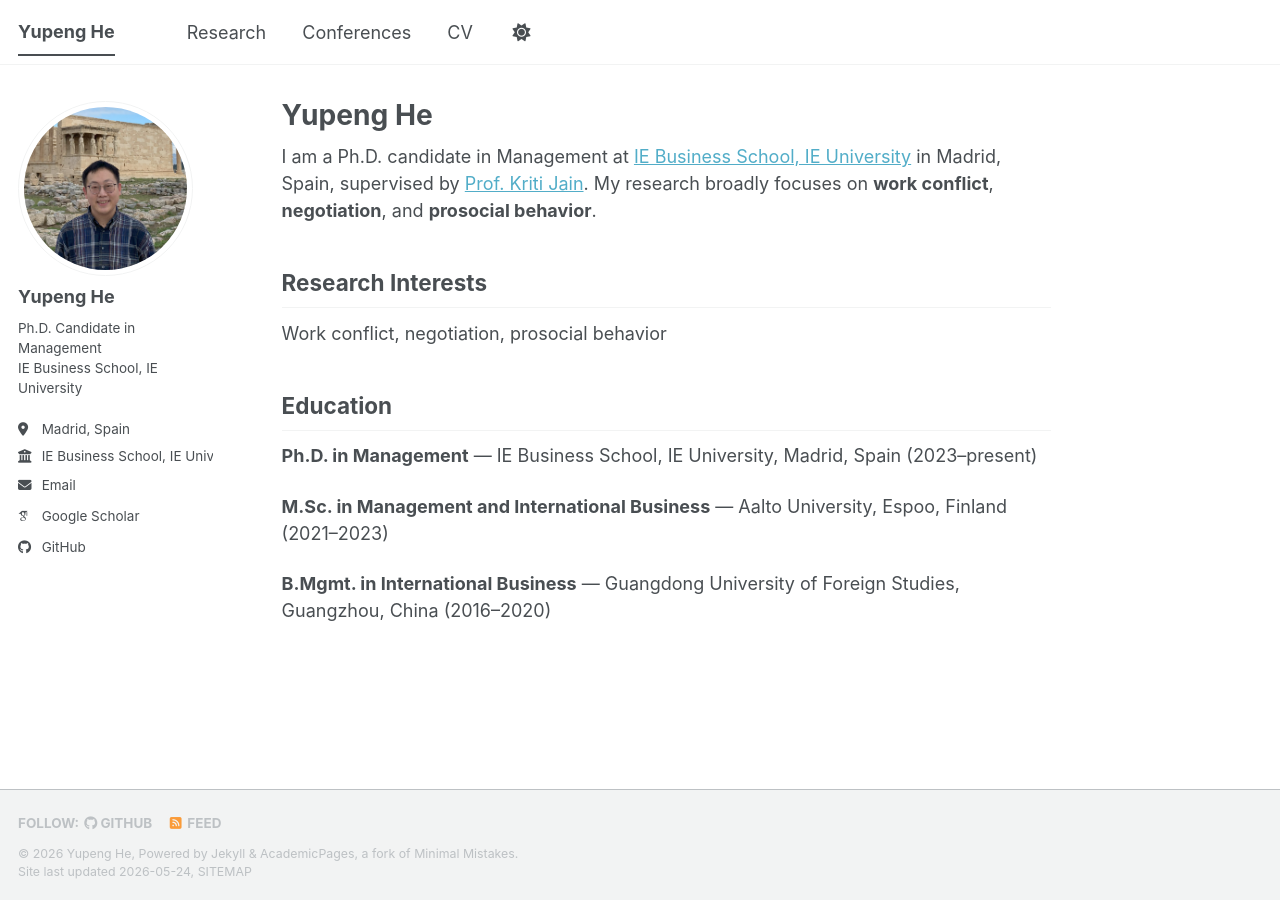
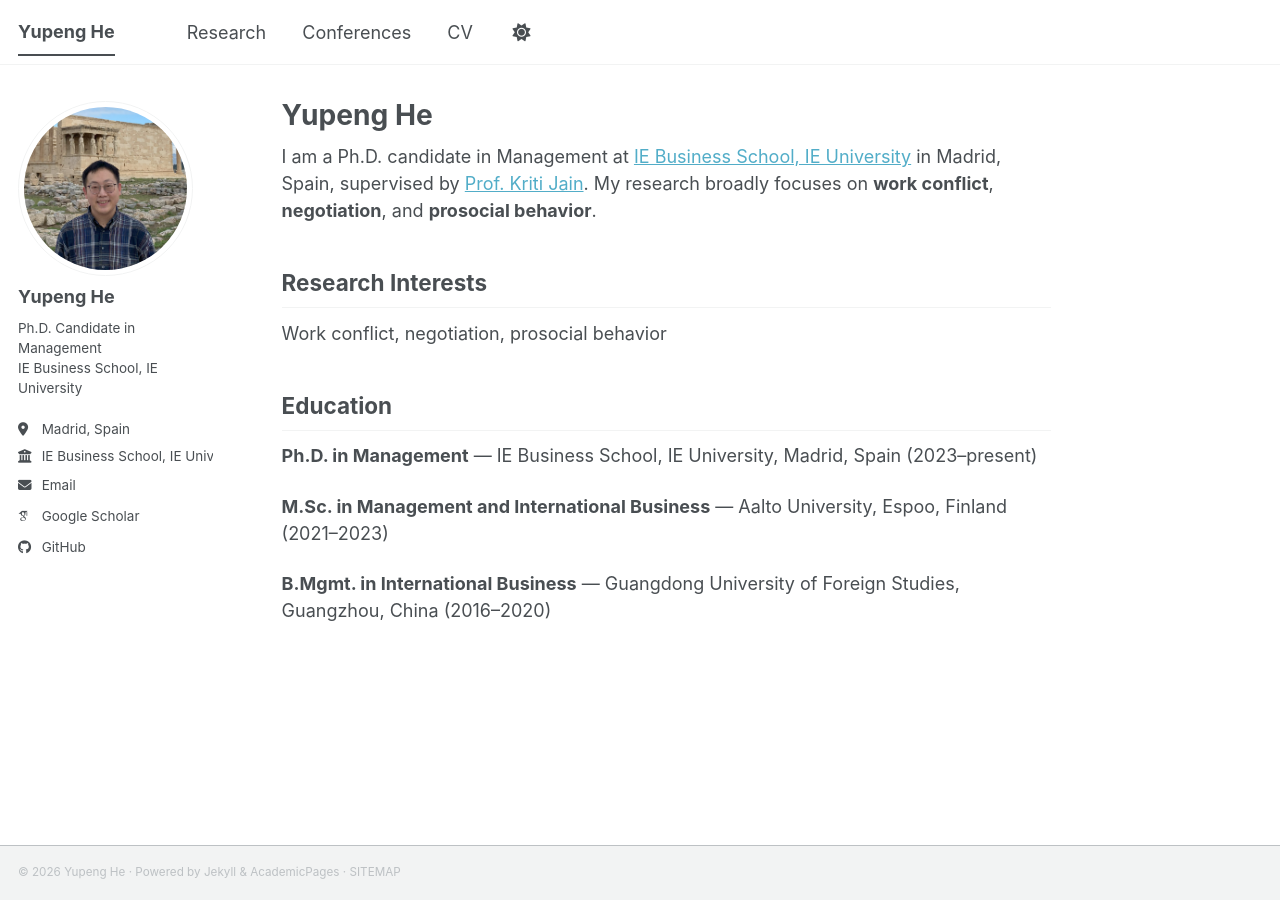
Before and after one commit to Yupeng77/Yupeng77.github.io, a Jekyll site: the page built from _pages/about.md, in a window 1280 px wide. Built offline with Jekyll 4.4.1, drawn with Linux system fonts in a browser that asks for light colours; some web fonts are replaced; a script bundle is joined from its source files by our own code; library files that are not in the unit come from our copies.

Commit message:
Compact footer: single line, smaller font, remove Follow/Feed row

```diff
--- a/_includes/footer.html
+++ b/_includes/footer.html
@@ -1,25 +1,7 @@
 {% include base_path %}
 
-{% if site.author.github or site.author.bitbucket or site.atom_feed.hide != true %}
-<div class="page__footer-follow">
-  <ul class="social-icons">
-    {% if site.data.ui-text[site.locale].follow_label %}
-      <li><strong>{{ site.data.ui-text[site.locale].follow_label }}</strong></li>
-    {% endif %}
-    {% if site.author.github %}
-      <li><a href="https://github.com/{{ site.author.github }}"><i class="fab fa-github" aria-hidden="true"></i> GitHub</a></li>
-    {% endif %}
-    {% if site.author.bitbucket %}
-      <li><a href="https://bitbucket.org/{{ site.author.bitbucket }}"><i class="fab fa-bitbucket" aria-hidden="true"></i> Bitbucket</a></li>
-    {% endif %}
-    {% if site.atom_feed.hide != true %}
-    <li><a href="{% if site.atom_feed.path %}{{ site.atom_feed.path }}{% else %}{{ base_path }}/feed.xml{% endif %}"><i class="fa fa-fw fa-rss-square" aria-hidden="true"></i> {{ site.data.ui-text[site.locale].feed_label | default: "Feed" }}</a></li>
-    {% endif %}
-  </ul>
+<div class="page__footer-copyright" style="font-size: 0.65em;">
+  &copy; {{ site.time | date: '%Y' }} {{ site.name | default: site.title }} &middot;
+  Powered by <a href="https://jekyllrb.com" rel="nofollow">Jekyll</a> &amp; <a href="https://github.com/academicpages/academicpages.github.io">AcademicPages</a> &middot;
+  <a href="/sitemap/" style="text-transform: uppercase;">{{ site.data.ui-text[site.locale].site_map | default: "Sitemap" }}</a>
 </div>
-{% endif %}
-
-<div class="page__footer-copyright">
-  &copy; {{ site.time | date: '%Y' }} {{ site.name | default: site.title }}, {{ site.data.ui-text[site.locale].powered_by | default: "Powered by" }} <a href="https://jekyllrb.com" rel="nofollow">Jekyll</a> &amp; <a href="https://github.com/academicpages/academicpages.github.io">AcademicPages</a>, a fork of <a href="https://mademistakes.com/work/minimal-mistakes-jekyll-theme/" rel="nofollow">Minimal Mistakes</a>.<br />
-  Site last updated {{ "now" | date: '%Y-%m-%d' }}, <a href="/sitemap/" style="text-transform: uppercase;">{{ site.data.ui-text[site.locale].site_map | default: "Sitemap" }}</a>
-</div>
```
